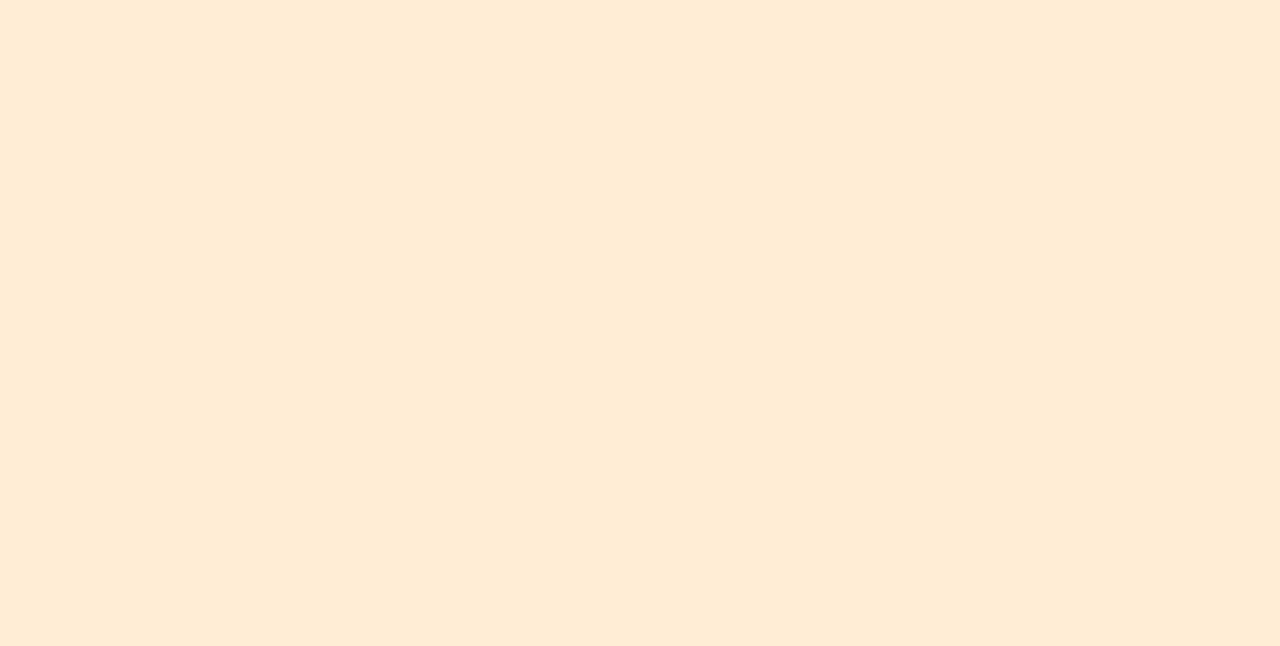
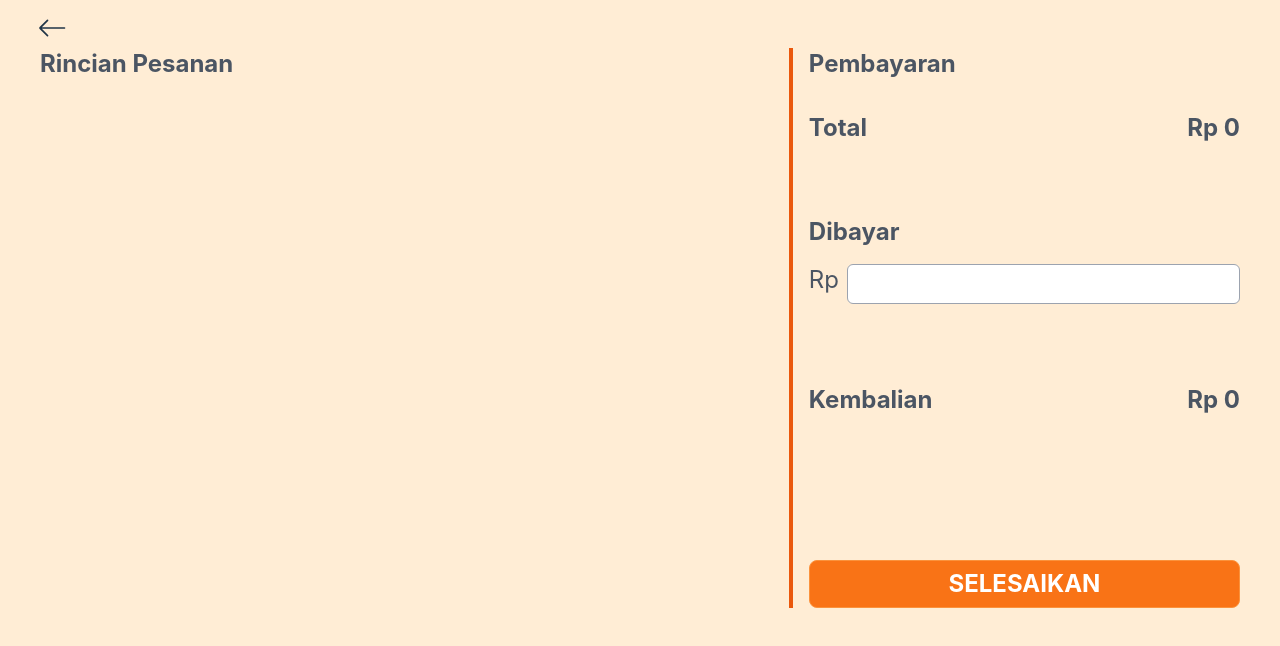
Before and after one commit to buginugroho/point-of-sale-web-react, a React (Vite) app in the folder frontend-react-pointofsale/: page /payment in a window 1280 px wide. Before the commit this address had no page. Shown: the top 646 px of the page. Built offline with nearby package versions, Linux system fonts and the light colour scheme.

Commit message:
add payment page

```diff
--- a/frontend-react-pointofsale/src/App.jsx
+++ b/frontend-react-pointofsale/src/App.jsx
@@ -1,12 +1,14 @@
 import './App.css'
 import { Route, Routes } from 'react-router-dom'
 import ProductPage from './pages/ProductPage'
+import PaymentPage from './pages/PaymentPage';
 
 function App() {
   return (
     <>
       <Routes>
         <Route path='/' element={<ProductPage />}/>
+        <Route path='/payment' element={<PaymentPage />}/>
       </Routes>
     </>
   );
--- a/frontend-react-pointofsale/src/assets/Icons.jsx
+++ b/frontend-react-pointofsale/src/assets/Icons.jsx
@@ -21,3 +21,9 @@ export const SortDesc = (props) => (
     <path fill="currentColor" fillRule="evenodd" d="M15.172 10a2 2 0 0 1 2 2v27.2l3.785-3.786a2 2 0 0 1 2.828 2.829l-7.07 7.07l-.122.113l-.128.1a1.997 1.997 0 0 1-2.63-.038l-.178-.174l-7.071-7.071a2 2 0 0 1 2.828-2.829l3.758 3.758V12a2 2 0 0 1 2-2M31 28a2 2 0 1 1 0 4h-8a2 2 0 1 1 0-4zm8-8a2 2 0 1 1 0 4H23a2 2 0 1 1 0-4zm8-8a2 2 0 1 1 0 4H23a2 2 0 1 1 0-4z"></path>
   </svg>
 )
+
+export const BackIcon = (props) => (
+  <svg xmlns="http://www.w3.org/2000/svg" width="1em" height="1em" viewBox="0 0 24 24" {...props}>
+    <path fill="currentColor" d="m5.915 12.5l3.747 3.746q.14.14.15.344q.01.204-.15.364t-.354.16q-.195 0-.354-.16l-4.389-4.389q-.13-.13-.183-.267q-.053-.136-.053-.298t.053-.298q.053-.137.183-.267l4.389-4.389q.14-.14.344-.15q.204-.01.364.15t.16.354t-.16.354L5.915 11.5H19.5q.213 0 .357.143q.143.144.143.357t-.143.357q-.144.143-.357.143H5.915Z"></path>
+  </svg>
+)
--- /dev/null
+++ b/frontend-react-pointofsale/src/components/CardOrderBig.jsx
@@ -0,0 +1,26 @@
+import toRupiah from "../utils/Formatter";
+
+function CardOrderBig({ order }) {
+  return (
+    <div className="h-40 w-full rounded-md border-b-2 border-gray-400 bg-white" >
+      <div className="grid grid-cols-10 mt-2">
+        <div className="col-span-2 h-32 w-32 mx-auto">
+          <img className="object-fill h-inherit w-inherit rounded-md border border-orange-400"
+            src={order.image} />
+        </div>
+        <div className="col-span-8 w-full flex flex-col gap-4 pr-4">
+          <div className="w-full flex flex-row justify-between items-center">
+            <p className="text-xl">{order.title}</p>
+            <div className="flex flex-row gap-32">
+              <p className="text-xl">{order.quantity}x</p>
+              <p className="text-xl font-bold">{toRupiah(order.subtotal)}</p>
+            </div>
+          </div>
+          <p className="text-xl font-bold">{toRupiah(order.price)}</p>
+        </div>
+      </div>
+    </div>
+  );
+}
+
+export default CardOrderBig;
--- a/frontend-react-pointofsale/src/components/CardOrderSmall.jsx
+++ b/frontend-react-pointofsale/src/components/CardOrderSmall.jsx
@@ -1,4 +1,3 @@
-import React from 'react'
 import { DeleteIcon } from '../assets/Icons';
 import toRupiah from '../utils/Formatter';
 
--- a/frontend-react-pointofsale/src/index.css
+++ b/frontend-react-pointofsale/src/index.css
@@ -7,7 +7,7 @@
     @apply bg-orange-100 min-h-screen;
   }
 
-  h1, h2, p, span {
+  h1, h2, p, span, label {
     @apply text-gray-600;
   }
 }
--- /dev/null
+++ b/frontend-react-pointofsale/src/pages/PaymentPage.jsx
@@ -0,0 +1,118 @@
+import { useState } from "react";
+import { useNavigate } from "react-router-dom";
+import { useSelector, useDispatch } from "react-redux";
+import { BackIcon } from "../assets/Icons";
+import { emptyStateAction } from "../store/reducers/orderSlice";
+import CardOrderBig from "../components/CardOrderBig";
+import Content from "../layouts/Content";
+import myAxios from "../utils/axios";
+import toRupiah from "../utils/Formatter";
+
+function PaymentPage() {
+  const navigate = useNavigate();
+  const dispatch = useDispatch();
+
+  const [pay, setPay] = useState(0);
+
+  const { orderData, amount } = useSelector((state) => state.order);
+
+  const onClickNavigateHome = () => {
+    navigate("/");
+  }
+
+  const onClickCreateOrder = () => {
+    const transaction_details = [];
+
+    orderData.forEach((item) => {
+      const detail = {
+        product_id: item.id,
+        quantity: item.quantity,
+        subtotal: item.subtotal
+      };
+
+      transaction_details.push(detail);
+    });
+
+    const payload = {
+      total_amount: amount,
+      total_pay: pay,
+      transaction_details
+    };
+
+    myAxios.post(`/addtransaction`, payload)
+      .then((response) => {
+        console.log(response.data);
+        dispatch(emptyStateAction());
+        navigate("/");
+      })
+      .catch((error) => console.log(error));
+  }
+
+  return (
+    <>
+      <Content className="relative">
+        <div onClick={() => onClickNavigateHome()}>
+          <BackIcon className="absolute w-10 h-10 top-2 left-8 hover:cursor-pointer hover:scale-105 duration-200" />
+        </div>
+        <div id="grid-container" className=" h-[34rem] grid grid-cols-10 gap-12">
+          {/* Order section */}
+          <section className="col-start-1 col-end-7">
+            {/* header div */}
+            <div className="h-8">
+              <h1 className="text-2xl font-bold">Rincian Pesanan</h1>
+            </div>
+
+            {/* order mapping div */}
+            <div className="mt-4 h-[32rem] overflow-y-auto ">
+              <div className="flex flex-col gap-4 pr-2">
+                {orderData?.map((item) =>
+                  <CardOrderBig order={item} key={item.id} />
+                )}
+              </div>
+            </div>
+          </section>
+
+          {/* Payment section */}
+          <section className="col-start-7 col-end-11 pl-4 border-l-4 border-orange-600">
+            <div className="h-8">
+              <h1 className="text-2xl font-bold">Pembayaran</h1>
+            </div>
+
+            {/* payment detail div */}
+            <div className="mt-4 h-[24rem]">
+              <div className="flex flex-row justify-between py-4">
+                <p className="text-2xl font-bold">Total</p>
+                <p className="text-2xl font-bold">{toRupiah(amount)}</p>
+              </div>
+
+              <div className="flex flex-col gap-4 mt-8 py-6">
+                <label htmlFor="user-pay" className="text-2xl font-bold">Dibayar</label>
+                <div className="flex flex-row gap-2">
+                  <span className="text-2xl">Rp</span>
+                  <input onChange={(e) => setPay(e.target.value)} type="number"
+                    className="h-10 w-full rounded-md border border-gray-400 outline-gray-600 text-xl pb-1" />
+                </div>
+              </div>
+
+              <div className="flex flex-row justify-between mt-8 py-6">
+                <p className="text-2xl font-bold">Kembalian</p>
+                <p className="text-2xl font-bold">{pay >= amount ? toRupiah(pay - amount) : "Rp -"}</p>
+              </div>
+            </div>
+
+            {/* total & button div */}
+            <div className="flex flex-col gap-4 mt-20">
+              <button onClick={pay >= amount ? () => onClickCreateOrder() : null}
+                className={`my-button text-2xl font-bold
+                ${pay >= amount ? "order-enable" : "order-disable"}`}>
+                SELESAIKAN
+              </button>
+            </div>
+          </section>
+        </div>
+      </Content>
+    </>
+  )
+}
+
+export default PaymentPage;
--- a/frontend-react-pointofsale/src/pages/ProductPage.jsx
+++ b/frontend-react-pointofsale/src/pages/ProductPage.jsx
@@ -61,6 +61,10 @@ function ProductPage() {
     dispatch(removeOrderAction(payload));
   }
 
+  const onClickNavigatePayment = () => {
+    navigate("/payment");
+  }
+
   const onChangeTitleSearch = (title) => {
     setTitleSearch(title.target.value);
   }
@@ -87,9 +91,6 @@ function ProductPage() {
     setCategory(0);
     setSortBy(sort.target.value);
 
-    // if (sort == "default") {
-    //   navigate("/");
-    // } else {
     navigate({
       pathname: "",
       search: createSearchParams({
@@ -98,7 +99,6 @@ function ProductPage() {
         ...(sort_order ? { sort_order } : {})
       }).toString()
     });
-    // }
   }
 
   const onClickSortSwap = (order) => {
@@ -267,7 +267,8 @@ function ProductPage() {
                 <p className="text-2xl font-bold">Total</p>
                 <p className="text-2xl font-bold">{toRupiah(amount)}</p>
               </div>
-              <button className={`my-button text-2xl font-bold
+              <button onClick={orderData?.length > 0 ? () => onClickNavigatePayment() : null}
+                className={`my-button text-2xl font-bold
                 ${orderData?.length > 0 ? "order-enable" : "order-disable"}`}>
                 BAYAR
               </button>
```
Lines whose indentation alone changed are shown as unchanged.
